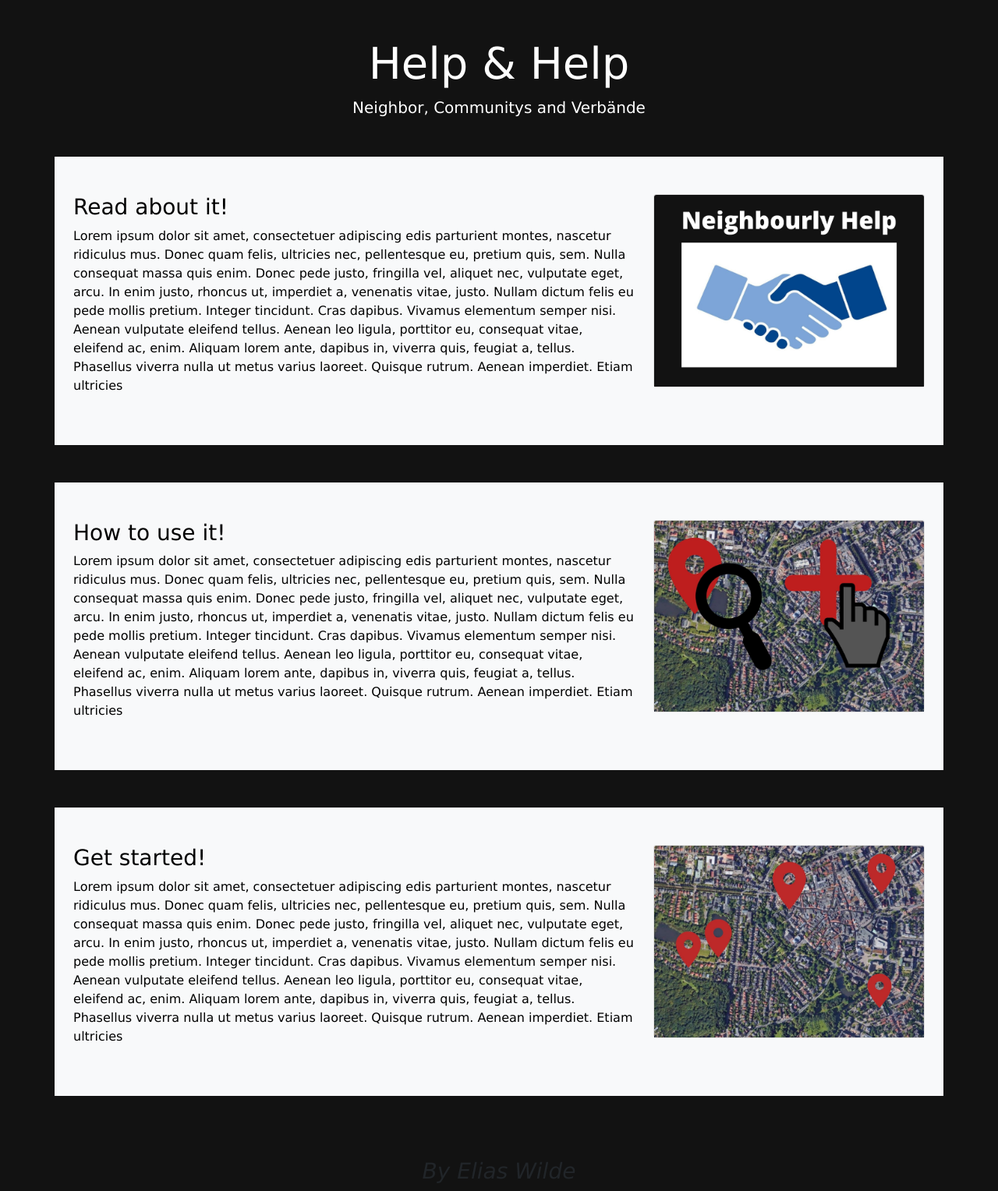
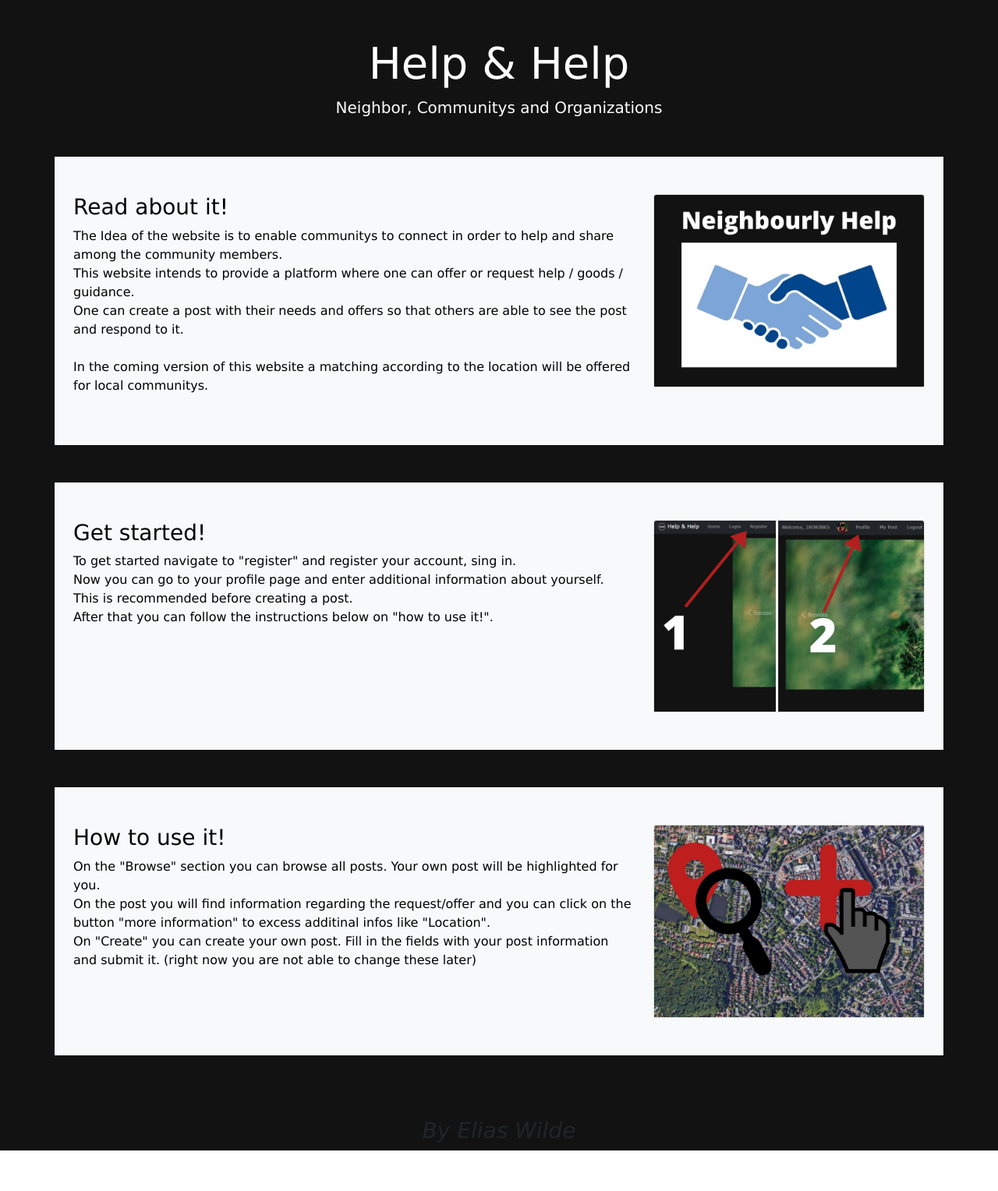
Before and after one commit to Elias-Wilde/my-projekt, a Flask app: page /get_started in a window 1280 px wide. Shown: the part 57-1585 px from the top of the page at 78% size. After the commit the page ends 1533 px from the top, so only its background shows below. Run offline with Flask 2, Linux system fonts and the light colour scheme; parts of the project's set-up code (start-up, migrations or seed data) failed here and were passed over; some libraries are stand-ins or nearby versions.

Commit message:
text edited

```diff
--- a/my_project/config.py
+++ b/my_project/config.py
@@ -20,6 +20,8 @@ MY_PORT = "5000"
 #   # Use SQLite as a fallback and locally
 #   SQLALCHEMY_DATABASE_URI = environ.get("SQLALCHEMY_DATABASE_URI") #"sqlite:///my_project.db"
 
+SQLALCHEMY_DATABASE_URI = 'sqlite:///my_project.db'
+
 SQLALCHEMY_TRACK_MODIFICATIONS = False  # TODO google das noch mal
 
 SECRET_KEY = environ.get("SECRET_KEY")
--- a/my_project/templates/get_started.html
+++ b/my_project/templates/get_started.html
@@ -6,7 +6,7 @@
     <div class="jumbotron text-center mt-5" style="color: white;">
         <div class="container">
             <h1 class="display-4">Help & Help</h1>
-            <p class="lead">Neighbor, Communitys and Verbände</p>
+            <p class="lead">Neighbor, Communitys and Organizations</p>
         </div>
     </div>
     <div class="mt-5 mx-5">
@@ -15,11 +15,11 @@
                 <div class="col-md-8 py-5">
                     <h3> Read about it!</h3>
                     <p>
-                        Lorem ipsum dolor sit amet, consectetuer adipiscing edis parturient montes, nascetur ridiculus mus.
-                        Donec quam felis, ultricies nec, pellentesque eu, pretium quis, sem. Nulla consequat massa quis enim. Donec pede justo, fringilla vel,
-                        aliquet nec, vulputate eget, arcu. In enim justo, rhoncus ut, imperdiet a, venenatis vitae, justo. Nullam dictum felis eu pede mollis pretium.
-                        Integer tincidunt. Cras dapibus. Vivamus elementum semper nisi. Aenean vulputate eleifend tellus. Aenean leo ligula, porttitor eu, consequat vitae, eleifend ac,
-                        enim. Aliquam lorem ante, dapibus in, viverra quis, feugiat a, tellus. Phasellus viverra nulla ut metus varius laoreet. Quisque rutrum. Aenean imperdiet. Etiam ultricies
+                        The Idea of the website is to enable communitys to connect in order to help and share among the community members.<br>
+                        This website intends to provide a platform where one can offer or request help / goods / guidance.<br>
+                        One can create a post with their needs and offers so that others are able to see the post and respond to it.<br>
+                        <br>
+                        In the coming version of this website a matching according to the location will be offered for local communitys.
                     </p>
                 </div>
                 <div class="col-md-4 py-5">
@@ -34,18 +34,17 @@
         <div class="container bg-light px-4">
             <div class="row">
                 <div class="col-md-8 py-5">
-                    <h3> How to use it!</h3>
+                    <h3> Get started!</h3>
                     <p>
-                        Lorem ipsum dolor sit amet, consectetuer adipiscing edis parturient montes, nascetur ridiculus mus.
-                        Donec quam felis, ultricies nec, pellentesque eu, pretium quis, sem. Nulla consequat massa quis enim. Donec pede justo, fringilla vel,
-                        aliquet nec, vulputate eget, arcu. In enim justo, rhoncus ut, imperdiet a, venenatis vitae, justo. Nullam dictum felis eu pede mollis pretium.
-                        Integer tincidunt. Cras dapibus. Vivamus elementum semper nisi. Aenean vulputate eleifend tellus. Aenean leo ligula, porttitor eu, consequat vitae, eleifend ac,
-                        enim. Aliquam lorem ante, dapibus in, viverra quis, feugiat a, tellus. Phasellus viverra nulla ut metus varius laoreet. Quisque rutrum. Aenean imperdiet. Etiam ultricies
+                        To get started navigate to "register" and register your account, sing in.<br>
+                        Now you can go to your profile page and enter additional information about yourself.<br>
+                        This is recommended before creating a post.<br>
+                        After that you can follow the instructions below on "how to use it!".
                     </p>
                 </div>
                 <div class="col-md-4 py-5">
                     <div class="card">
-                        <img src="static/howto.jpg" class="card-img-top" alt="">
+                        <img src="static/getstarted.jpg" class="card-img-top" alt="">
                     </div>
                 </div>
             </div>
@@ -55,18 +54,16 @@
         <div class="container bg-light px-4">
             <div class="row">
                 <div class="col-md-8 py-5">
-                    <h3> Get started!</h3>
+                    <h3> How to use it!</h3>
                     <p>
-                        Lorem ipsum dolor sit amet, consectetuer adipiscing edis parturient montes, nascetur ridiculus mus.
-                        Donec quam felis, ultricies nec, pellentesque eu, pretium quis, sem. Nulla consequat massa quis enim. Donec pede justo, fringilla vel,
-                        aliquet nec, vulputate eget, arcu. In enim justo, rhoncus ut, imperdiet a, venenatis vitae, justo. Nullam dictum felis eu pede mollis pretium.
-                        Integer tincidunt. Cras dapibus. Vivamus elementum semper nisi. Aenean vulputate eleifend tellus. Aenean leo ligula, porttitor eu, consequat vitae, eleifend ac,
-                        enim. Aliquam lorem ante, dapibus in, viverra quis, feugiat a, tellus. Phasellus viverra nulla ut metus varius laoreet. Quisque rutrum. Aenean imperdiet. Etiam ultricies
+                        On the "Browse" section you can browse all posts. Your own post will be highlighted for you.<br>
+                        On the post you will find information regarding the request/offer and you can click on the button "more information" to excess additinal infos like "Location".<br>
+                        On "Create" you can create your own post. Fill in the fields with your post information and submit it. (right now you are not able to change these later)
                     </p>
                 </div>
                 <div class="col-md-4 py-5">
                     <div class="card">
-                        <img src="static/map-browse.jpg" class="card-img-top text-center" alt="">
+                        <img src="static/howto.jpg" class="card-img-top text-center" alt="">
                     </div>
                 </div>
             </div>
--- a/my_project/templates/landing_page.html
+++ b/my_project/templates/landing_page.html
@@ -22,7 +22,7 @@
                         <h3> Some sample text</h3>
                         <p>we love to entertain you</p>
                         <!-- "button" -->
-                        <a href="{{ url_for('get_started_page') }}" class="btn btn-primary" role="button">Getting started</a>
+                        <a href="{{ url_for('get_started_page') }}" class="btn btn-primary" role="button">Read more</a>
                     </div>
                 </div>
                 <div class="carousel-item">
@@ -30,7 +30,7 @@
                     <div class="carousel-caption" style="position: absolute; top: 35%;">
                         <h3> Some sample text</h3>
                         <p>we love to entertain you</p>
-                        <a href="{{ url_for('get_started_page') }}" class="btn btn-primary" role="button">Getting started</a>
+                        <a href="{{ url_for('get_started_page') }}" class="btn btn-primary" role="button">Read more</a>
                     </div>
                 </div>
                 <div class="carousel-item">
@@ -38,7 +38,7 @@
                     <div class="carousel-caption" style="position: absolute; top: 35%;">
                         <h3> Some sample text</h3>
                         <p>we love to entertain you</p>
-                        <a href="{{ url_for('get_started_page') }}" class="btn btn-primary" role="button">Getting started</a>
+                        <a href="{{ url_for('get_started_page') }}" class="btn btn-primary" role="button">Read more</a>
                     </div>
                 </div>
             </div>
```
Also changed, not shown: tests/test_my_project.py (+42 -13 lines), my_project/my_project.db, my_project/static/getstarted.jpg (added).
